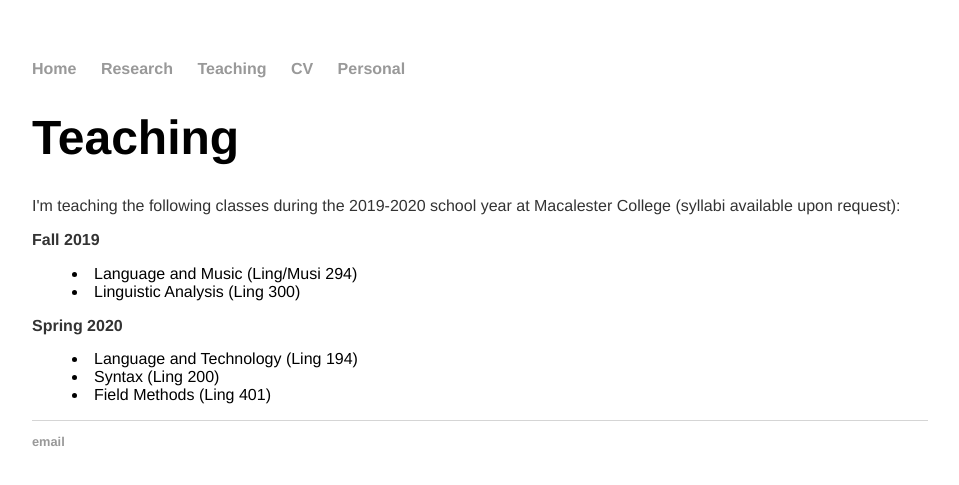
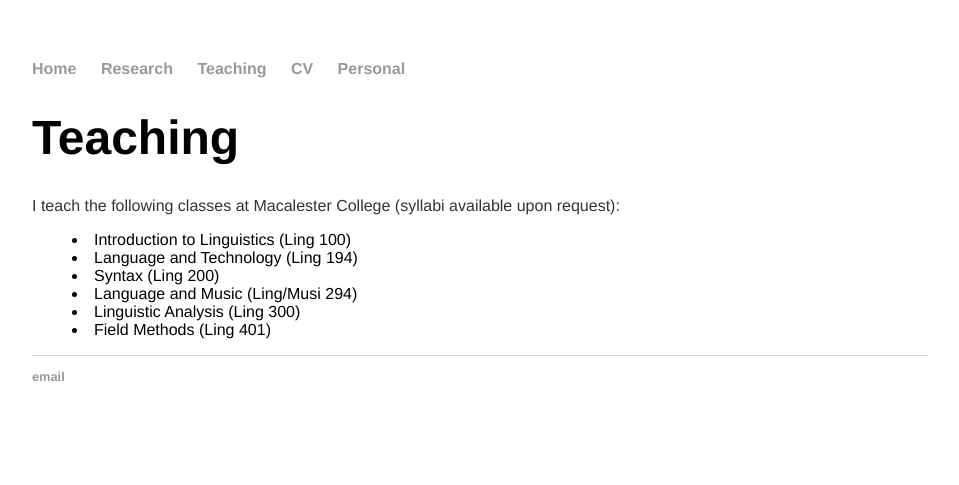
Before and after one commit to morgansleeper/morgansleeper.github.io, a Jekyll site: the page built from teaching/index.html, in a window 1280 px wide. Shown: the top 485 px of the page, without its empty margins (160-1119 px from the left). Built offline with Jekyll 4.4.1, drawn with Linux system fonts in a browser that asks for light colours.

Commit message:
Update index.html

```diff
--- a/teaching/index.html
+++ b/teaching/index.html
@@ -3,15 +3,13 @@ layout: default
 title: Morgan Sleeper | Teaching
 ---
 <h1>Teaching</h1>
-<p>I'm teaching the following classes during the 2019-2020 school year at Macalester College (syllabi available upon request):</p>
+<p>I teach the following classes at Macalester College (syllabi available upon request):</p>
 
-<p><b>Fall 2019</b></p>
+<li style="margin-left: 40px">Introduction to Linguistics (Ling 100)</li>
+<li style="margin-left: 40px">Language and Technology (Ling 194)</li>
+<li style="margin-left: 40px">Syntax (Ling 200)</li>
 <li style="margin-left: 40px">Language and Music (Ling/Musi 294)</li>
 <li style="margin-left: 40px">Linguistic Analysis (Ling 300)</li>
-
-<p><b>Spring 2020</b></p>
-<li style="margin-left: 40px">Language and Technology (Ling 194)</li>
-<li style="margin-left: 40px">Syntax (Ling 200)</li>
 <li style="margin-left: 40px">Field Methods (Ling 401)</li>
 
 <p></p>
```
